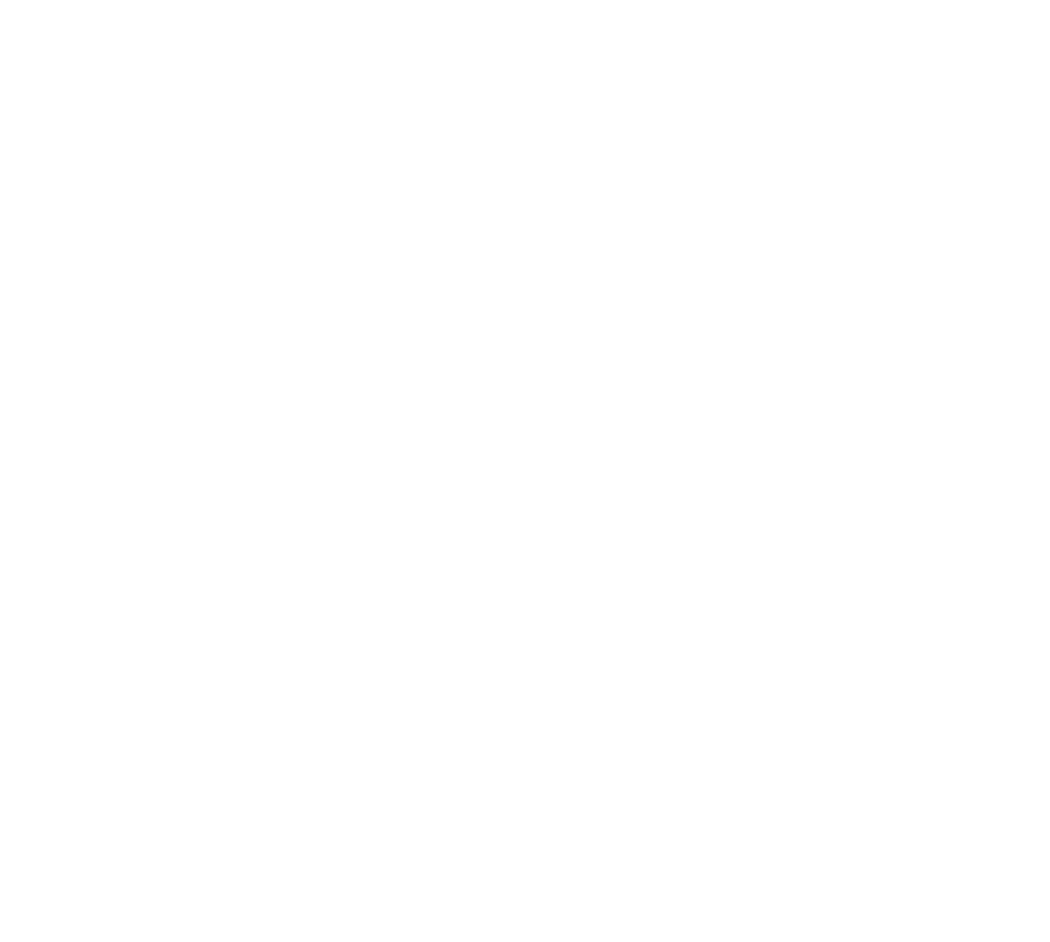
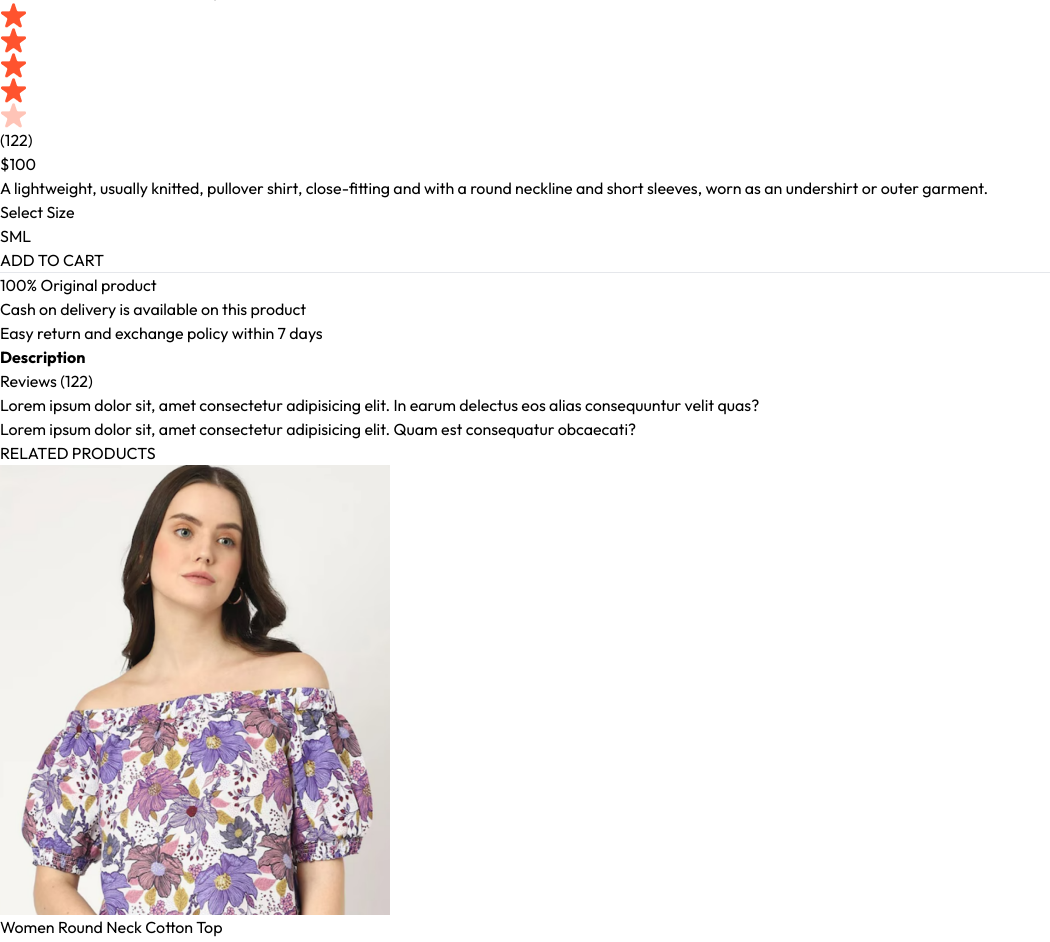
Before and after one commit to PuneethKanike/mern-ecommerce-app, a React (Vite) app in the folder frontend/: page /product/aaaaa in a window 1280 px wide. Shown: the part 1443-2385 px from the top of the page, without its empty margins (0-1050 px from the left). Before the commit the page ends 834 px from the top, so only its background shows below. Built offline with nearby package versions, Linux system fonts and the light colour scheme.

Commit message:
completed the product page with the related prduct option

```diff
--- /dev/null
+++ b/frontend/src/components/RelatedProducts.jsx
@@ -0,0 +1,35 @@
+import { useContext, useEffect, useState } from "react"
+import { ShopContext } from "../context/ShopContext"
+import Title from "./Title"
+import ProductItem from "./ProductItem"
+
+const RelatedProducts = ({category, subCategory}) => {
+    const {products} = useContext(ShopContext)
+    const [related, setRelated] = useState([])
+
+    useEffect(() =>{
+        if(products.length > 0){
+            let productsCopy = products.slice();
+            productsCopy = productsCopy.filter((item)=> category === item.category)
+            productsCopy = productsCopy.filter((item)=> subCategory === item.subCategory)
+            setRelated(productsCopy.slice(0,5));
+
+        }
+    },[products])
+  return (
+    <div className="my-24">
+        <div className="text-center text-3xl py-2">
+            <Title text1={'RELATED'} text2={'PRODUCTS'} />
+        </div>
+        <div className="grid grid-cols-2 sm:grid-cols-3 md:grid-cols-4 lg:grid-cols-5 gap-4 gap-y-6">
+            {
+                related.map((item,index)=>(
+                    <ProductItem key={index} id={item._id} name={item.name} price={item.price} image={item.image}/>
+                ))
+            }
+        </div>
+    </div>
+  )
+}
+
+export default RelatedProducts
--- a/frontend/src/index.css
+++ b/frontend/src/index.css
@@ -18,6 +18,10 @@
   font-style: normal;
 }
 
+::-webkit-scrollbar{
+  display: none;
+}
+
 
 @media (max-width: 640px) {
   a.active{
--- a/frontend/src/pages/Product.jsx
+++ b/frontend/src/pages/Product.jsx
@@ -1,11 +1,113 @@
-import React from 'react'
+import { useContext, useEffect, useState } from "react";
+import { useParams } from "react-router-dom";
+import { ShopContext } from "../context/ShopContext";
+import { assets } from "../assets/assets";
+import RelatedProducts from "../components/RelatedProducts";
 
 const Product = () => {
-  return (
-    <div>
+  const { productId } = useParams();
+  const { products, currency } = useContext(ShopContext);
+  const [productData, setProductData] = useState(false);
+  const [image, setImage] = useState("");
+  const [size, setSize] = useState("");
 
+  const fetchProductData = async () => {
+    products.map((item) => {
+      if (item._id === productId) {
+        setProductData(item);
+        setImage(item.image[0]);
+        return null;
+      }
+    });
+  };
+
+  useEffect(() => {
+    fetchProductData();
+  }, [productId, products]);
+
+  return productData ? (
+    <div className='border-t-2 pt-10 transition-opacity ease-in duration-500 opacity-100'>
+      {/*product data  */}
+      <div className='flex gap-12 sm:gap-12 flex-col sm:flex-row'>
+        {/* product images---------------- */}
+        <div className='flex-1 flex flex-col-reverse gap-3 sm:flex-row'>
+          <div className='flex sm:flex-col overflow-x-auto sm:overflow-y-scroll justify-between sm:justify-normal sm:w-[18.7%] w-full'>
+            {productData.image.map((item, index) => (
+              <img
+                onClick={() => setImage(item)}
+                src={item}
+                key={index}
+                className='w-[24%] sm:w-full sm:mb-3 flex-shrink-0 cursor-pointer'
+                alt=''
+              />
+            ))}
+          </div>
+          <div className='w-full sm:w-[80%]'>
+            <img className='w-full h-auto' src={image} alt='' />
+          </div>
+        </div>
+        {/* product info------------- */}
+        <div className='flex-1'>
+          <h1 className='text-2xl mt-2 font-medium'>{productData.name}</h1>
+          <div className='flex items-center gap-1 mt-2'>
+            <img src={assets.star_icon} alt='' className='w-3 5' />
+            <img src={assets.star_icon} alt='' className='w-3 5' />
+            <img src={assets.star_icon} alt='' className='w-3 5' />
+            <img src={assets.star_icon} alt='' className='w-3 5' />
+            <img src={assets.star_dull_icon} alt='' className='w-3 5' />
+            <p className='pl-2'>(122)</p>
+          </div>
+          <p className='mt-5 text-3xl font-medium'>
+            {currency}
+            {productData.price}
+          </p>
+          <p className='mt-5 text-gray-500 md:w-4/5'>
+            {productData.description}
+          </p>
+          <div className='flex flex-col gap-4 my-8'>
+            <p>Select Size</p>
+            <div className='flex gap-2'>
+              {productData.sizes.map((item, index) => (
+                <button
+                  onClick={() => setSize(item)}
+                  className={`border py-2 px-4 bg-gray-100 ${
+                    item === size ? "border-black" : ""
+                  }`}
+                  key={index}
+                >
+                  {item}
+                </button>
+              ))}
+            </div>
+          </div>
+          <button className='bg-black text-white px-8 py-3 text-sm active:bg-gray-700 hover:bg-gray-800 hover:shadow-lg hover:scale-105 transition-all duration-300 ease-in-out transform'>
+            ADD TO CART
+          </button>
+          <hr className="mt-8 sm:w-4/5" />
+          <div className="text-sm text-gray-500 mt-5 flex flex-col gap-1">
+              <p>100% Original product</p>
+              <p>Cash on delivery is available on this product</p>
+              <p>Easy return and exchange policy within 7 days</p>
+          </div>
+        </div>
+      </div>
+      {/* description and review----------------- */}
+      <div className="mt-20">
+          <div className="flex">
+           <b className="border px-5 py-3 text-sm">Description</b>
+           <p className="border px-5 py-3 text-sm">Reviews (122)</p>
+          </div>
+          <div className="flex flex-col gap-4 border px-6 py-6 text-sm text-gray-500">
+              <p>Lorem ipsum dolor sit, amet consectetur adipisicing elit. In earum delectus eos alias consequuntur velit quas?</p>
+              <p>Lorem ipsum dolor sit, amet consectetur adipisicing elit. Quam est consequatur obcaecati?</p>
+          </div>
+      </div>
+      {/* diplay realted product-------------- */}
+      <RelatedProducts category={productData.category} subCategory={productData.subCategory} />
     </div>
-  )
-}
+  ) : (
+    <div className='opacity-0'></div>
+  );
+};
 
-export default Product
+export default Product;
```
